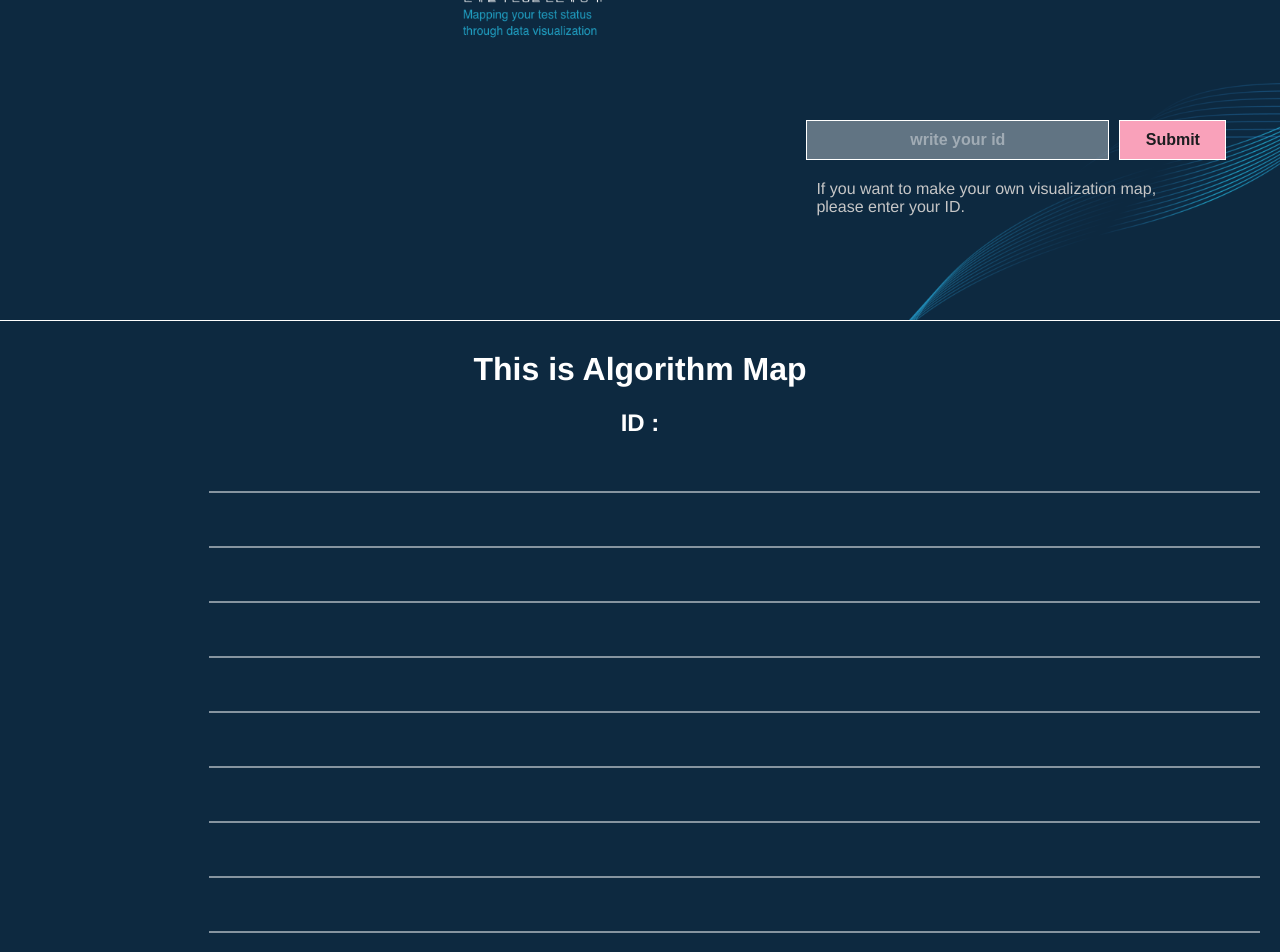
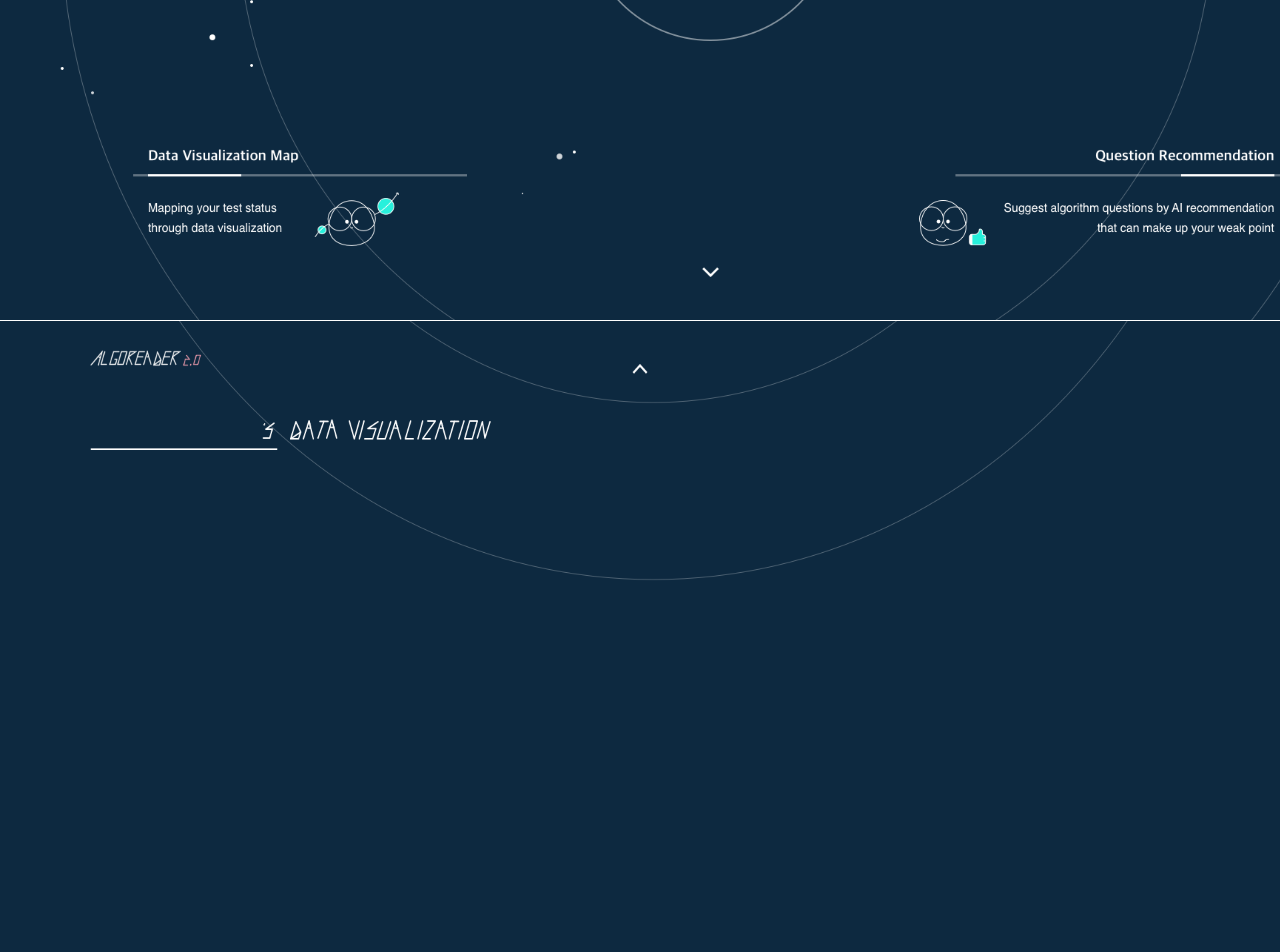
Before and after one commit to openbeak/algoreader-front, a Vue app: page / in a window 1280 px wide. Shown: the part 480-1432 px from the top of the page. Built offline with nearby package versions, Linux system fonts and the light colour scheme.

Commit message:
background UI change

```diff
--- a/src/components/AlgoMap.vue
+++ b/src/components/AlgoMap.vue
@@ -1,7 +1,7 @@
 <template>
     <div id="algoMap">
-        <h1 style="margin-top: 0; padding-top: 30px;">This is Algorithm Map</h1>
-        <h2>ID : {{this.getUserId}}</h2>
+<!--        <h1 style="margin-top: 0; padding-top: 30px;">This is Algorithm Map</h1>-->
+        <p id="userId">{{this.getUserId}}</p>
         <div id="mapArea">
             <div id="category" class="section1">
                 <div v-for="(pb, index) in this.sortedProblems" class="section2 category" style="text-align: left;">{{index+1}} : {{pb['category']}}</div>
@@ -11,17 +11,17 @@
                     <Point v-for="p in pb['value']" :info="p" :colorIdx="index"/>
                 </div>
             </div>
-            <svg width="1200" height="600">
-                <line x1="10" y1="35" x2="1160" y2="35" style="stroke:rgb(255,255,255);stroke-width:1;"></line>
-                <line x1="10" y1="90" x2="1160" y2="90" style="stroke:rgb(255,255,255);stroke-width:1;"></line>
-                <line x1="10" y1="145" x2="1160" y2="145" style="stroke:rgb(255,255,255);stroke-width:1;"></line>
-                <line x1="10" y1="200" x2="1160" y2="200" style="stroke:rgb(255,255,255);stroke-width:1;"></line>
-                <line x1="10" y1="255" x2="1160" y2="255" style="stroke:rgb(255,255,255);stroke-width:1;"></line>
+            <svg width="1200" height="550" style="display: none">
+                <line x1="10" y1="34" x2="1160" y2="34" style="stroke:rgb(255,255,255);stroke-width:1;"></line>
+                <line x1="10" y1="88" x2="1160" y2="88" style="stroke:rgb(255,255,255);stroke-width:1;"></line>
+                <line x1="10" y1="142" x2="1160" y2="142" style="stroke:rgb(255,255,255);stroke-width:1;"></line>
+                <line x1="10" y1="198" x2="1160" y2="198" style="stroke:rgb(255,255,255);stroke-width:1;"></line>
+                <line x1="10" y1="253" x2="1160" y2="253" style="stroke:rgb(255,255,255);stroke-width:1;"></line>
                 <line x1="10" y1="310" x2="1160" y2="310" style="stroke:rgb(255,255,255);stroke-width:1;"></line>
                 <line x1="10" y1="365" x2="1160" y2="365" style="stroke:rgb(255,255,255);stroke-width:1;"></line>
-                <line x1="10" y1="420" x2="1160" y2="420" style="stroke:rgb(255,255,255);stroke-width:1;"></line>
-                <line x1="10" y1="475" x2="1160" y2="475" style="stroke:rgb(255,255,255);stroke-width:1;"></line>
-                <line x1="10" y1="530" x2="1160" y2="530" style="stroke:rgb(255,255,255);stroke-width:1;"></line>
+                <line x1="10" y1="419" x2="1160" y2="419" style="stroke:rgb(255,255,255);stroke-width:1;"></line>
+                <line x1="10" y1="477" x2="1160" y2="477" style="stroke:rgb(255,255,255);stroke-width:1;"></line>
+                <line x1="10" y1="529" x2="1160" y2="529" style="stroke:rgb(255,255,255);stroke-width:1;"></line>
             </svg>
         </div>
     </div>
@@ -50,6 +50,7 @@
         beforeUpdate() {
             // this.sortedProblems.sort((a) =>{return a['time'];});
             //console.log(this.getSolvedProblems);
+            document.getElementsByTagName('svg')[0].style.display = 'block';
             const sorting = this.getSolvedProblems // 시간 순서대로 오름차순 정렬
                 .sort((a,b) => {
                     return a['time']-b['time'];
@@ -102,10 +103,19 @@
 <style scoped>
     #algoMap {
         height: 100vh;
-        background-color: #0d2940;
+        background-image: url("../assets/background-graph.png");
+        background-size: 100% 100%;
         border-top: 1px solid white;
         color: white;
     }
+    #userId {
+        margin-top: 92px;
+        margin-left: 150px;
+        text-align: left;
+        font-size: 20px;
+        margin-bottom: 80px;
+    }
+
     #mapArea {
         display: flex;
         height: 70vh;
@@ -138,7 +148,6 @@
     .category {
         flex-grow: 1;
         justify-content: center;
-
     }
 
     .points {
--- a/src/components/Intro.vue
+++ b/src/components/Intro.vue
@@ -1,9 +1,9 @@
 <template>
     <div id="intro">
-        <p id="title"><b>Algoreader</b><br>Be a leader by Reading Algorithm</p>
+<!--        <p id="title"><b>Algoreader</b><br>Be a leader by Reading Algorithm</p>-->
         <div id="inputSection">
             <div style="display: flex; flex-direction: row;">
-                <input v-model="userId" placeholder="write your id">
+                <input v-model="userId" placeholder="Please Enter your id">
                 <button v-on:click="submitId">Submit</button>
             </div>
             <div>
@@ -762,7 +762,7 @@
 
 <style scoped>
     #intro {
-        background-image: url("../assets/background.png");
+        background-image: url("../assets/background-main.png");
         background-size: cover;
         height: 100vh;
     }
@@ -783,7 +783,7 @@
         flex-grow: 1;
         padding: 10px;
         border: 1px solid white;
-        background-color: #f9a1ba;
+        background-color: #2ed3e6;
         text-align: center;
         font-size: 16px;
         color: #1c1d20;
@@ -805,9 +805,9 @@
 
     #inputSection {
         position: absolute;
-        left: 63%;
-        top: 75%;
-        width: 420px;
+        left: 38%;
+        top: 47%;
+        width: 360px;
         height: 300px;
 
     }
@@ -817,8 +817,8 @@
         border: 0;
         margin-top: 10px;
         background-color: transparent;
-        text-align: left;
-        font-size: 16px;
+        text-align: center;
+        font-size: 14px;
         color: #c6c6c6;
     }
 
--- a/src/components/Point.vue
+++ b/src/components/Point.vue
@@ -1,35 +1,59 @@
 <template>
-    <div class="dot" v-bind:style="{left: left, backgroundColor: color, opacity: opacity}"></div>
+    <div class="dot" v-bind:class="num" v-bind:style="{left: left, backgroundColor: color, opacity: opacity}" v-on:click="detail(number)"></div>
 </template>
 
 <script>
     import { mapGetters } from 'vuex';
+    import anime from 'animejs';
 
     export default {
         name: "Point",
         data: {
             time: null,
-            left: '',
+            left: '200px',
             color: '',
-            opacity: ''
+            opacity: '',
+            number: '',
+        },
+        methods: {
+            detail() {
+
+            }
         },
         props: ['info','colorIdx'],
         computed: {
             ...mapGetters([
                 'getMaxTime',
                 'getMinTime'
-            ])
+            ]),
+            num: function () {
+                return this.number;
+            }
         },
         beforeMount() {
+            // 비율을 계산해서 점을 이동시켜 줌
             const min = TimeStampNumChange(this.getMinTime);
             const max = TimeStampNumChange(this.getMaxTime);
             this.time = TimeStampNumChange(this.info.time);
-            // 비율을 계산해서 점을 이동시켜 줌
-            this.left = 280+1000*leftProportion(min,max,this.time)+'px';
+            this.left = 280+1000*leftProportion(min,max,this.time)+'px'
+
             // 색상을 인덱스에 따라 구분
             this.color = indexColor(this.colorIdx);
             this.opacity = 1-this.info.collectRate/100;
+            this.number = this.info.number;
+
+            // anime({
+            //     targets: '.'+this.number,
+            //     translateX: 280+1000*leftProportion(min,max,this.time),
+            //     duration: 3000
+            // });
         },
+        mounted() {
+        },
+        beforeUpdate() {
+        },
+        updated() {
+        }
     }
 
     // 최댓값이면 1, 최솟값이면 0, 그 사이에서 비율만큼 소수를 반환하는 메소드
@@ -63,6 +87,6 @@
         height: 18px;
         border-radius: 50%;
         display: inline-block;
-        margin-top: 21px;
+        margin-top: 19px;
     }
 </style>
```
Also changed, not shown: src/assets/background-graph.png (added), src/assets/background-main.png (added).
